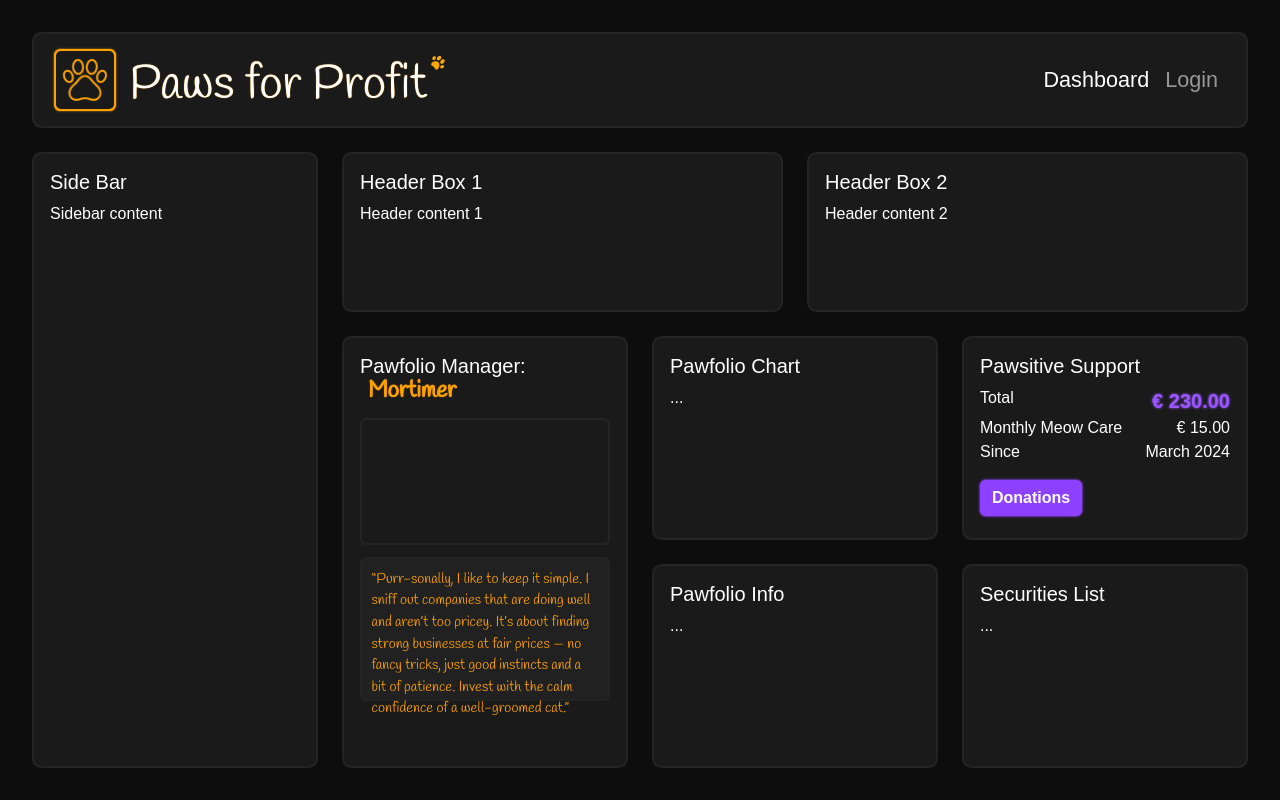
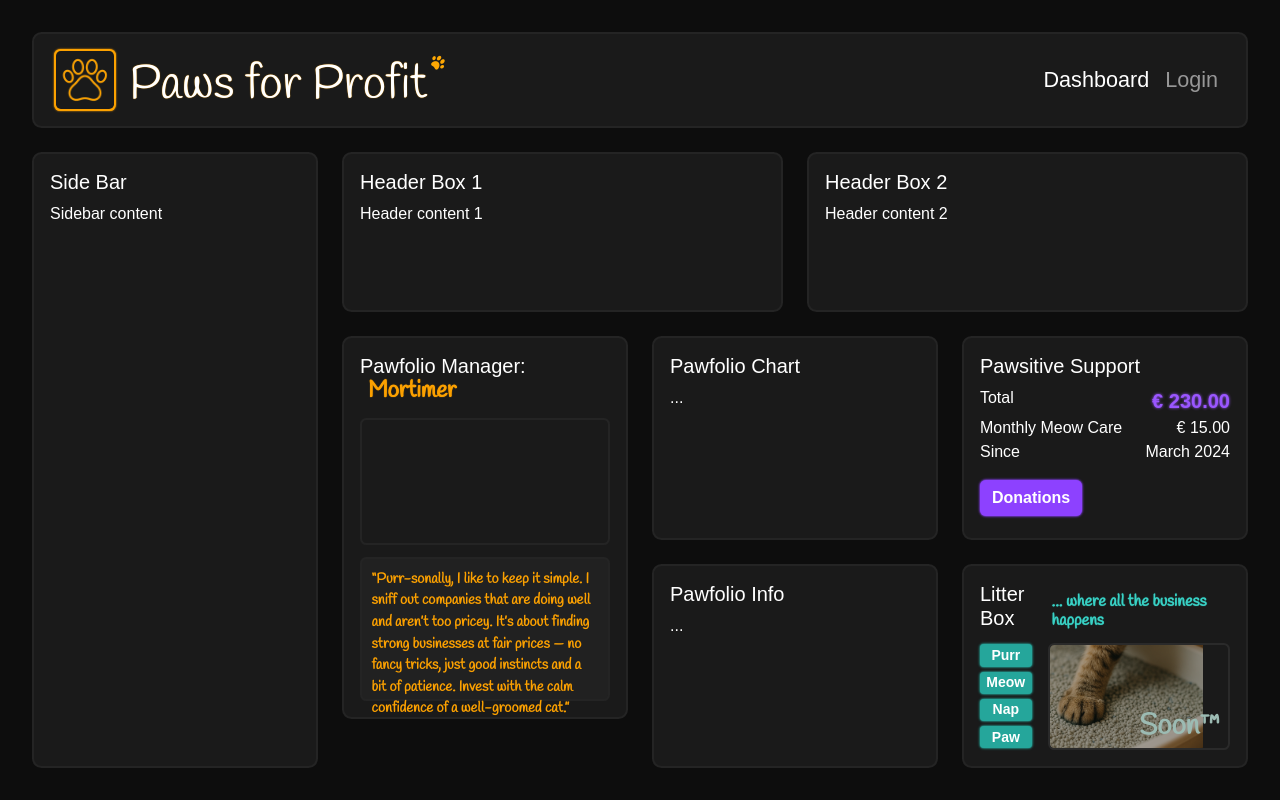
Before and after one commit to Senimtra/paws-for-profit, a Django app: page / in a window 1280 px wide. Run offline with Django 5.2, Linux system fonts and the light colour scheme; grey boxes are pictures that could not be loaded.

Commit message:
add litter box placeholder

```diff
--- a/static/css/styles.css
+++ b/static/css/styles.css
@@ -23,6 +23,11 @@ body {
     text-shadow: 0 0 3px #9a56ff;
 }
 
+.text-seagreen-glow-1 {
+    color: #25a69b;
+    text-shadow: 0 0 1px #25a69b;
+}
+
 .btn-purple {
     background-color: #8d41ff;
     border: none;
@@ -35,6 +40,28 @@ body {
 .btn-purple:hover {
     background-color: #9a56ff;
     box-shadow: 0 0 2px #8d41ff, 0 0 3px #8d41ff;
+}
+
+.btn-purple:active {
+    background-color: #8b45f3 !important;
+}
+
+.btn-seagreen {
+    background-color: #25a69b;
+    border: none;
+    color: white;
+    font-weight: bold;
+    box-shadow: 0 0 2px #25a69b, 0 0 3px #25a69b;
+    transition: all 0.3s ease;
+}
+
+.btn-seagreen:hover {
+    background-color: #3db8ad;
+    box-shadow: 0 0 2px #25a69b, 0 0 3px #25a69b;
+}
+
+.btn-seagreen:active {
+    background-color: #36827c !important;
 }
 
 /* NAVBAR */
@@ -140,7 +167,6 @@ body {
 .manager-card {
     display: flex;
     flex-direction: column;
-    flex-grow: 1;
 }
 
 .manager-name {
@@ -173,6 +199,63 @@ body {
     flex-grow: 1;
     padding: 0.6rem;
     font-size: 0.9rem;
+    font-weight: bolder;
     max-height: 9rem;
     color: #fca100;
 }
+
+/* Litter box */
+.litter-box {
+    display: flex;
+    flex-direction: column;
+}
+
+.litter-box h5 {
+    display: flex;
+    justify-content: space-between;
+    align-items: end;
+}
+
+.litter-box span {
+    font-size: 1rem;
+    font-weight: bolder;
+    font-family: "Handlee";
+    color: #3ad1c5;
+}
+
+#litter-container {
+    display: flex;
+    justify-content: space-between;
+    flex-grow: 1;
+    margin-top: 0.3rem;
+}
+
+#litter-buttons {
+    display: flex;
+    flex-direction: column;
+    justify-content: space-between;
+    padding: 0.1rem 0;
+}
+
+#litter-buttons:first-child .btn {
+    padding: 0.05rem 0.4rem;
+}
+
+#litter-image {
+    display: flex;
+    justify-content: flex-end;
+    align-items: flex-end;
+    margin-left: 1rem;
+    background-image: url("../images/litterbox.png");
+    background-position: -150px center;
+    background-repeat: no-repeat;
+    border: 2px solid #313131;
+    border-radius: 0.4rem;
+    background-size: 170%;
+    opacity: 0.7;
+    padding: 0 0.5rem;
+    font-size: 1.8rem;
+    font-weight: bolder;
+    font-family: "Handlee";
+    color: #d3fff4;
+}
--- a/templates/index.html
+++ b/templates/index.html
@@ -166,11 +166,21 @@
                                             </section>
                                         </div>
 
-                                        <!-- Securities List -->
+                                        <!-- Litter Box -->
                                         <div class="col-md-6 d-flex">
-                                            <section class="paw-card card-color flex-fill">
-                                                <h5 class="paw-card-title">Securities List</h5>
-                                                <p class="card-text">...</p>
+                                            <section class="paw-card card-color litter-box flex-fill">
+                                                <h5 class="paw-card-title">Litter Box<span
+                                                        class="text-seagreen-glow-1">... where all the business
+                                                        happens</span></h5>
+                                                <div id="litter-container">
+                                                    <div id="litter-buttons">
+                                                        <div class="btn btn-sm btn-seagreen">Purr</div>
+                                                        <div class="btn btn-sm btn-seagreen">Meow</div>
+                                                        <div class="btn btn-sm btn-seagreen">Nap</div>
+                                                        <div class="btn btn-sm btn-seagreen">Paw</div>
+                                                    </div>
+                                                    <div id="litter-image" class="flex-fill">Soon™</div>
+                                                </div>
                                             </section>
                                         </div>
                                     </div>
```
Also changed, not shown: static/images/litterbox.png (added).
